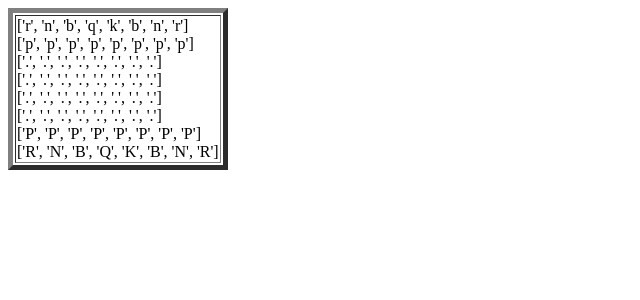
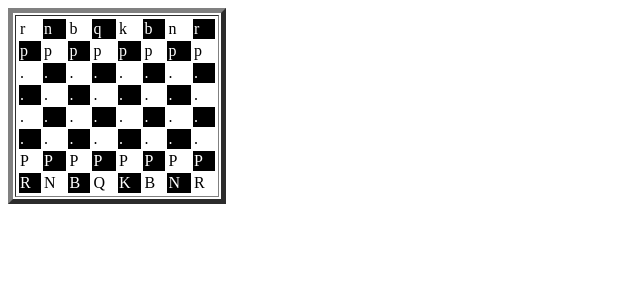
Before and after one commit to denyszamiatin/chess, a Flask app: page / in a window 1280 px wide. Shown: the top 300 px of the page, without its empty margins (0-640 px from the left). Run offline with Flask 2, Linux system fonts and the light colour scheme; parts of the project's set-up code (start-up, migrations or seed data) failed here and were passed over.

Commit message:
#move desk www

```diff
--- a/app/templates/index.html
+++ b/app/templates/index.html
@@ -5,14 +5,79 @@
     <table border="5" class="data">
     <tr valign="top">
         <td>
-          {{board[0]}}<br>
-          {{board[1]}}<br>
-          {{board[2]}}<br>
-          {{board[3]}}<br>
-          {{board[4]}}<br>
-          {{board[5]}}<br>
-          {{board[6]}}<br>
-          {{board[7]}}<br>
+          <table style="width:200">
+            <tr><td style="background-color:white;color:black;"> {{board[0][0]}}</td>
+                <td style="background-color:black;color:white;"> {{board[0][1]}}</td>
+                <td style="background-color:white;color:black;"> {{board[0][2]}}</td>
+                <td style="background-color:black;color:white;"> {{board[0][3]}}</td>
+                <td style="background-color:white;color:black;"> {{board[0][4]}}</td>
+                <td style="background-color:black;color:white;"> {{board[0][5]}}</td>
+                <td style="background-color:white;color:black;"> {{board[0][6]}}</td>
+                <td style="background-color:black;color:white;"> {{board[0][7]}}</td>
+            </tr>
+            <tr><td style="background-color:black;color:white;"> {{board[1][0]}}</td>
+                <td style="background-color:white;color:black;"> {{board[1][1]}}</td>
+                <td style="background-color:black;color:white;"> {{board[1][2]}}</td>
+                <td style="background-color:white;color:black;"> {{board[1][3]}}</td>
+                <td style="background-color:black;color:white;"> {{board[1][4]}}</td>
+                <td style="background-color:white;color:black;"> {{board[1][5]}}</td>
+                <td style="background-color:black;color:white;"> {{board[1][6]}}</td>
+                <td style="background-color:white;color:black;"> {{board[1][7]}}</td>
+            </tr>
+            <tr><td style="background-color:white;color:black;"> {{board[2][0]}}</td>
+                <td style="background-color:black;color:white;"> {{board[2][1]}}</td>
+                <td style="background-color:white;color:black;"> {{board[2][2]}}</td>
+                <td style="background-color:black;color:white;"> {{board[2][3]}}</td>
+                <td style="background-color:white;color:black;"> {{board[2][4]}}</td>
+                <td style="background-color:black;color:white;"> {{board[2][5]}}</td>
+                <td style="background-color:white;color:black;"> {{board[2][6]}}</td>
+                <td style="background-color:black;color:white;"> {{board[2][7]}}</td>
+            </tr>
+            <tr><td style="background-color:black;color:white;"> {{board[3][0]}}</td>
+                <td style="background-color:white;color:black;"> {{board[3][1]}}</td>
+                <td style="background-color:black;color:white;"> {{board[3][2]}}</td>
+                <td style="background-color:white;color:black;"> {{board[3][3]}}</td>
+                <td style="background-color:black;color:white;"> {{board[3][4]}}</td>
+                <td style="background-color:white;color:black;"> {{board[3][5]}}</td>
+                <td style="background-color:black;color:white;"> {{board[3][6]}}</td>
+                <td style="background-color:white;color:black;"> {{board[3][7]}}</td>
+            </tr>
+            <tr><td style="background-color:white;color:black;"> {{board[4][0]}}</td>
+                <td style="background-color:black;color:white;"> {{board[4][1]}}</td>
+                <td style="background-color:white;color:black;"> {{board[4][2]}}</td>
+                <td style="background-color:black;color:white;"> {{board[4][3]}}</td>
+                <td style="background-color:white;color:black;"> {{board[4][4]}}</td>
+                <td style="background-color:black;color:white;"> {{board[4][5]}}</td>
+                <td style="background-color:white;color:black;"> {{board[4][6]}}</td>
+                <td style="background-color:black;color:white;"> {{board[4][7]}}</td>
+            </tr>
+            <tr><td style="background-color:black;color:white;"> {{board[5][0]}}</td>
+                <td style="background-color:white;color:black;"> {{board[5][1]}}</td>
+                <td style="background-color:black;color:white;"> {{board[5][2]}}</td>
+                <td style="background-color:white;color:black;"> {{board[5][3]}}</td>
+                <td style="background-color:black;color:white;"> {{board[5][4]}}</td>
+                <td style="background-color:white;color:black;"> {{board[5][5]}}</td>
+                <td style="background-color:black;color:white;"> {{board[5][6]}}</td>
+                <td style="background-color:white;color:black;"> {{board[5][7]}}</td>
+            </tr>
+            <tr><td style="background-color:white;color:black;"> {{board[6][0]}}</td>
+                <td style="background-color:black;color:white;"> {{board[6][1]}}</td>
+                <td style="background-color:white;color:black;"> {{board[6][2]}}</td>
+                <td style="background-color:black;color:white;"> {{board[6][3]}}</td>
+                <td style="background-color:white;color:black;"> {{board[6][4]}}</td>
+                <td style="background-color:black;color:white;"> {{board[6][5]}}</td>
+                <td style="background-color:white;color:black;"> {{board[6][6]}}</td>
+                <td style="background-color:black;color:white;"> {{board[6][7]}}</td>
+            </tr>
+            <tr><td style="background-color:black;color:white;"> {{board[7][0]}}</td>
+                <td style="background-color:white;color:black;"> {{board[7][1]}}</td>
+                <td style="background-color:black;color:white;"> {{board[7][2]}}</td>
+                <td style="background-color:white;color:black;"> {{board[7][3]}}</td>
+                <td style="background-color:black;color:white;"> {{board[7][4]}}</td>
+                <td style="background-color:white;color:black;"> {{board[7][5]}}</td>
+                <td style="background-color:black;color:white;"> {{board[7][6]}}</td>
+                <td style="background-color:white;color:black;"> {{board[7][7]}}</td>
+            </tr>
         </td>
     </tr>
     </table>
```
